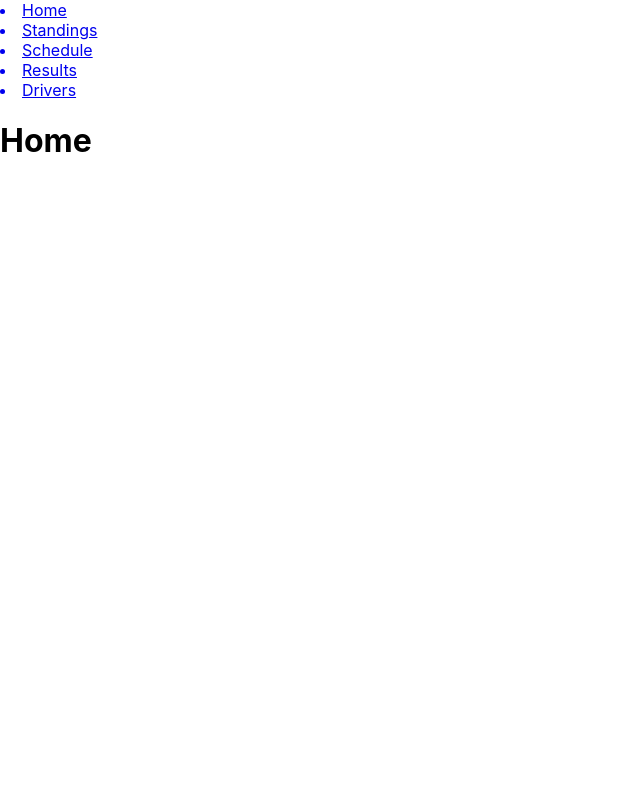
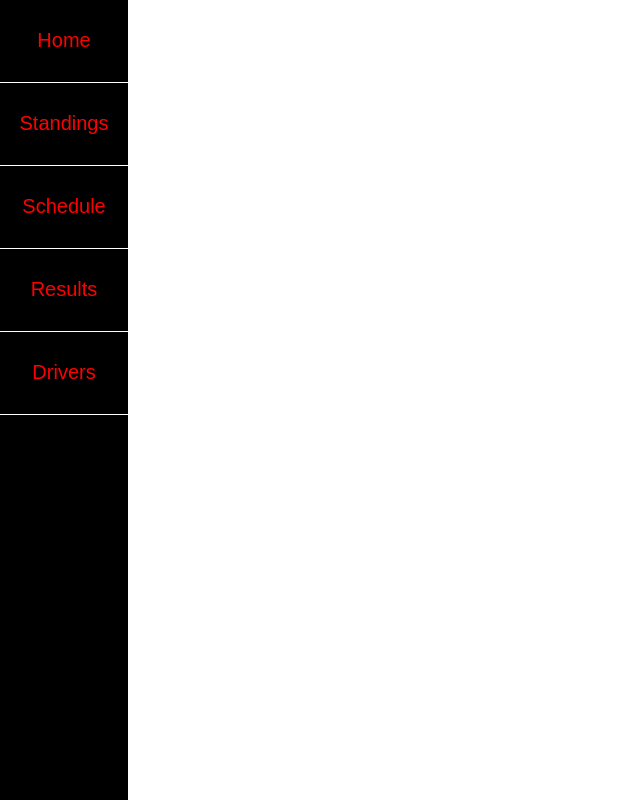
Before and after one commit to emr404/f1dv, a React (Create React App) app: page / in a window 1280 px wide. Shown: the whole page, without its empty margins (0-640 px from the left). Built offline with nearby package versions, Linux system fonts and the light colour scheme.

Commit message:
Added styling to nav bar

```diff
--- a/src/App.js
+++ b/src/App.js
@@ -10,7 +10,6 @@ const App = () => {
   return (
     <div>
       <Router>
-
           <Nav />
           <Switch>
             <Route path='/' exact component={Home} />
@@ -19,7 +18,6 @@ const App = () => {
             <Route path='/Standings' component={Standings} />
             <Route path='/Schedule' component={Schedule} />
           </Switch>
-
       </Router>
     </div>
   )
--- a/src/components/Navigation.js
+++ b/src/components/Navigation.js
@@ -1,28 +1,33 @@
 import React from 'react'
 import { Link } from "react-router-dom";
-
+import "../scss/style.scss";
 const Navigation = () => {
         return (
-        <div>
-                <Link  to='/'>
+        <div className='NavBarContainer'>
+                <ul className='NavBar'>
+
+
+                <Link className='NavLink'  to='/'>
                         <li>Home</li>
                 </Link>
 
-                <Link  to='/Standings'>
+                <Link className='NavLink'  to='/Standings'>
                         <li>Standings</li>
                 </Link>
 
-                <Link  to='/Schedule'>
+                <Link className='NavLink'  to='/Schedule'>
                         <li>Schedule</li>
                 </Link>
 
-                <Link  to='/Result'>
+                <Link className='NavLink'  to='/Result'>
                         <li>Results</li>
                 </Link>
 
-                <Link  to='/Drivers'>
+                <Link className='NavLink'  to='/Drivers'>
                         <li>Drivers</li>
                 </Link>
+
+                </ul>
         </div>
         )
 }
--- /dev/null
+++ b/src/scss/_Navigation.scss
@@ -0,0 +1,43 @@
+.NavBarContainer{
+
+.NavBar {
+
+    display: flex;
+    flex-direction: column;
+    width: 10vw;
+    height: 100vh;
+    text-decoration: none;
+    position: fixed;
+    overflow: hidden;
+    background-color: #000000;
+
+    .NavLink {
+        text-decoration: none;
+
+        &:hover {
+            background-color: white;
+        }
+    }
+
+    li {
+        height: 10vh;
+        font-size: 20px;
+        background-color: #000000;
+        color: red;
+        display: flex;
+        justify-content: center;
+        align-items: center;
+        padding-bottom: 2px;
+        border-bottom: 1px solid white;
+
+        &:hover {
+            background-color: white;
+            color: red;
+            transition: 1s ease;
+        }
+
+    }
+
+}
+
+}
--- /dev/null
+++ b/src/scss/style.scss
@@ -0,0 +1,8 @@
+* {
+    background-color: white;
+    font-family: sans-serif;
+    padding: 0;
+    margin: 0;
+}
+
+@import './Navigation'
```
